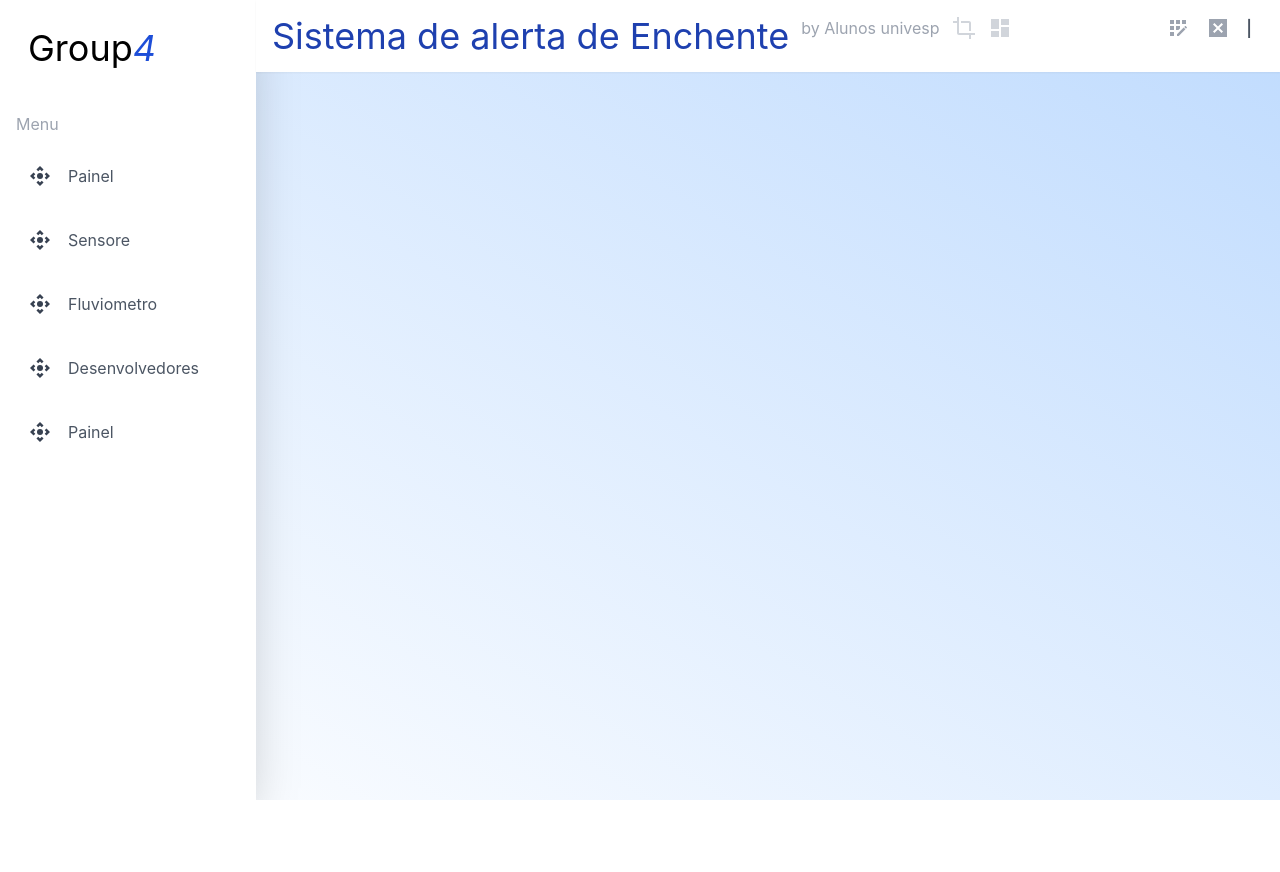
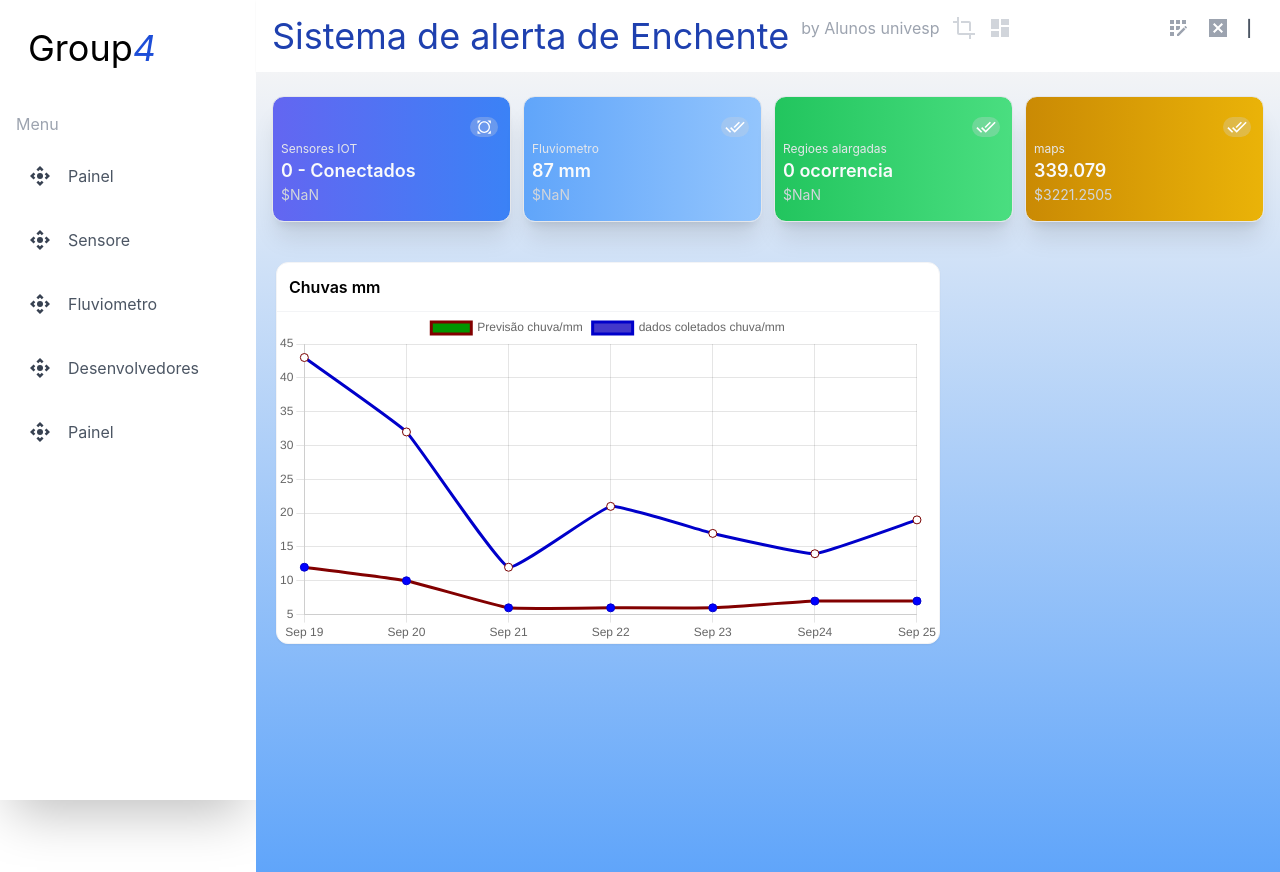
Before and after one commit to Fabianopereira1011/monitoramento-iot, a Next.js app: page / in a window 1280 px wide. Before the commit the page ends 800 px from the top, so only its background shows below. Built offline with nearby package versions, Linux system fonts and the light colour scheme.

Commit message:
Dashboard base

```diff
--- a/package.json
+++ b/package.json
@@ -14,8 +14,10 @@
     "@mui/icons-material": "^5.8.0",
     "@mui/material": "^5.8.1",
     "@mui/styled-engine-sc": "^5.8.0",
+    "chart.js": "^3.8.0",
     "next": "12.1.6",
     "react": "18.1.0",
+    "react-chartjs-2": "^4.1.0",
     "react-dom": "18.1.0",
     "styled-components": "^5.3.5"
   },
--- /dev/null
+++ b/src/components/Card.js
@@ -0,0 +1,42 @@
+import React from 'react'
+//import AllOutIcon from '@material-ui/icons/AllOut';
+import AllOutIcon from '@mui/icons-material/AllOut';
+import DoneAllIcon from '@mui/icons-material/DoneAll';
+
+
+
+const Style = "text-white text-xs"
+
+const arrayIcon = [<AllOutIcon fontSize="small" className={Style} />, <DoneAllIcon fontSize="small" className={Style} />, <DoneAllIcon fontSize="small" className={Style} />, <DoneAllIcon fontSize="small" className={Style} />]
+const Color = ["from-indigo-500 to-blue-500", "from-blue-400 to-blue-300", "from-green-500 to-green-400", "from-yellow-600 to-yellow-500"]
+
+
+const Card = (props) => {
+    var balance = props.balance
+    balance = balance * 9.5;
+
+
+
+    return (
+        <div className={`transform hover:scale-110 cursor-pointer transition delay-100 w-3/12  p-2 py-4 shadow-xl  border rounded-xl bg-gradient-to-r ${Color[props.icon]}`} >
+            <div className="flex justify-between">
+                <div></div>
+                <div className=" w-7  h-5 flex items-center justify-center  bg-gray-300 rounded-xl m-1  bg-opacity-30">
+                    {arrayIcon[props.icon]}
+                </div>
+            </div>
+            <p className="text-gray-200 text-xs  ">
+                {props.title}
+            </p>
+            <p className="text-gray-50 text-lg  font-semibold  ">
+                {props.balance}
+            </p>
+            <p className="text-gray-300  text-sm ">
+                ${balance}
+            </p>
+
+        </div>
+    )
+}
+
+export default Card
--- /dev/null
+++ b/src/components/Midlle.js
@@ -0,0 +1,66 @@
+import React from 'react'
+import { Line } from 'react-chartjs-2';
+
+const data = {
+    labels: ['Sep 19', 'Sep 20', 'Sep 21', 'Sep 22', 'Sep 23', 'Sep24', 'Sep 25'],
+    datasets: [
+        {
+            label: 'Previsão chuva/mm',
+            fill: false,
+            lineTension: 0.1,
+            backgroundColor: 'rgba(0, 150, 0)',
+            borderColor: 'rgba(130, 0, 0)',
+            borderCapStyle: 'butt',
+            borderDash: [],
+            borderDashOffset: 0.0,
+            borderJoinStyle: 'miter',
+            pointBorderColor: 'rgba(0, 0, 202)',
+            pointBackgroundColor: '#00f',
+            pointBorderWidth: 1,
+            pointHoverRadius: 5,
+            pointHoverBackgroundColor: 'rgba(67, 56, 202)',
+            pointHoverBorderColor: 'rgba(0,220,0,1)',
+            pointHoverBorderWidth: 2,
+            pointRadius: 4,
+            pointHitRadius: 10,
+            data: [12, 10, 6, 6, 6, 7, 7, 8]
+        },
+        {
+            label: 'dados coletados chuva/mm',
+            fill: false,
+            lineTension: 0.1,
+            backgroundColor: 'rgba(67, 56, 202)',
+            borderColor: 'rgba(0, 0, 202)',
+            borderCapStyle: 'butt',
+            borderDash: [],
+            borderDashOffset: 0.0,
+            borderJoinStyle: 'miter',
+            pointBorderColor: 'rgba(120, 0, 0)',
+            pointBackgroundColor: '#fff',
+            pointBorderWidth: 1,
+            pointHoverRadius: 5,
+            pointHoverBackgroundColor: 'rgba(67, 56, 202)',
+            pointHoverBorderColor: 'rgba(220,0,0,1)',
+            pointHoverBorderWidth: 2,
+            pointRadius: 4,
+            pointHitRadius: 10,
+            data: [43, 32, 12, 21, 17, 14, 19]
+        }
+    ]
+};
+
+const Middle = () => {
+    return (
+        <div className=" bg-white ml-2   shadow-sm w-8/12 border rounded-xl border-gray-100">
+
+            <div className="border-b p-3 border-gray-100">
+                <p className="font-semibold  ">Chuvas mm</p>
+            </div>
+            <div>
+                <Line data={data} />
+            </div>
+        </div>
+    )
+}
+
+export default Middle
--- /dev/null
+++ b/src/components/chartLine.js
@@ -0,0 +1,64 @@
+import React from 'react';
+import {
+  Chart as ChartJS,
+  CategoryScale,
+  LinearScale,
+  PointElement,
+  LineElement,
+  Title,
+  Tooltip,
+  Legend,
+} from 'chart.js';
+
+import { Line } from 'react-chartjs-2';
+
+ChartJS.register(
+  CategoryScale,
+  LinearScale,
+  PointElement,
+  LineElement,
+  Title,
+  Tooltip,
+  Legend
+);
+
+export const options = {
+  responsive: true,
+  plugins: {
+    legend: {
+      position: 'top',
+    },
+    title: {
+      display: true,
+      text: 'chuvas mm (fake data)',
+    },
+  },
+};
+
+const labels = ['January', 'February', 'March', 'April', 'May', 'June', 'July'];
+
+export const data = {
+  labels,
+  datasets: [
+    {
+      label: 'Dataset 1',
+      data: [45, 20, 30, 50,80, 45, 20, 30, 50, 80],
+      borderColor: 'rgb(255, 99, 132)',
+      backgroundColor: 'rgba(255, 99, 132, 0.5)',
+    },
+    {
+      label: 'Dataset 2',
+      data: [8, 76, 54, 34, 32, 43, 31, 15, 80],
+      borderColor: 'rgb(53, 162, 235)',
+      backgroundColor: 'rgba(53, 162, 235, 0.5)',
+    },
+  ],
+};
+
+function Chartline() {
+  return (
+  <Line options={options} data={data} />
+  );
+}
+
+export default Chartline
--- /dev/null
+++ b/src/components/container.js
@@ -0,0 +1,42 @@
+import React from 'react'
+
+import Card from './Card'
+import Middle from './Midlle'
+import Chartline from './chartLine'
+
+
+
+
+
+const Container = () => {
+    return (
+        <div className=" bg-gradient-to-b from-gray-100 to-blue-400 h-full " >
+            <div className="  px-8 py-1 ">
+
+                <p className="text-gray-500 text-lg">
+
+                </p>
+
+                <p className="font-bold text-2xl transform -translate-y-2">
+
+                </p>
+
+            </div>
+
+            <div className="flex   p-4 space-x-3">
+                <Card title="Sensores IOT" balance={'0 - Conectados'} icon={0} />
+                <Card title="Fluviometro" balance={'87 mm'} icon={1} />
+                <Card title="Regioes alargadas" balance={'0 ocorrencia'} icon={2} />
+                <Card title="maps" balance={339.0790} icon={3} />
+
+            </div>
+
+            <div className="flex  ml-3 mt-6 space-x-6  mr-4">
+                <Middle />
+            </div>
+
+        </div>
+    )
+}
+
+export default Container
--- a/src/pages/index.js
+++ b/src/pages/index.js
@@ -1,6 +1,7 @@
 import Head from 'next/head'
 import Sidebar from '../components/sidebar';
 import Header from '../components/header';
+import Container from '../components/container';
 
 
 
@@ -11,6 +12,7 @@ export default function Home() {
           <Sidebar/>
       <div className='w-screen'>
           <Header/>
+          <Container/>
       </div>
 
     </div>
```
Also changed, not shown: 1 other file (tests, documents, lock files or other folders).
